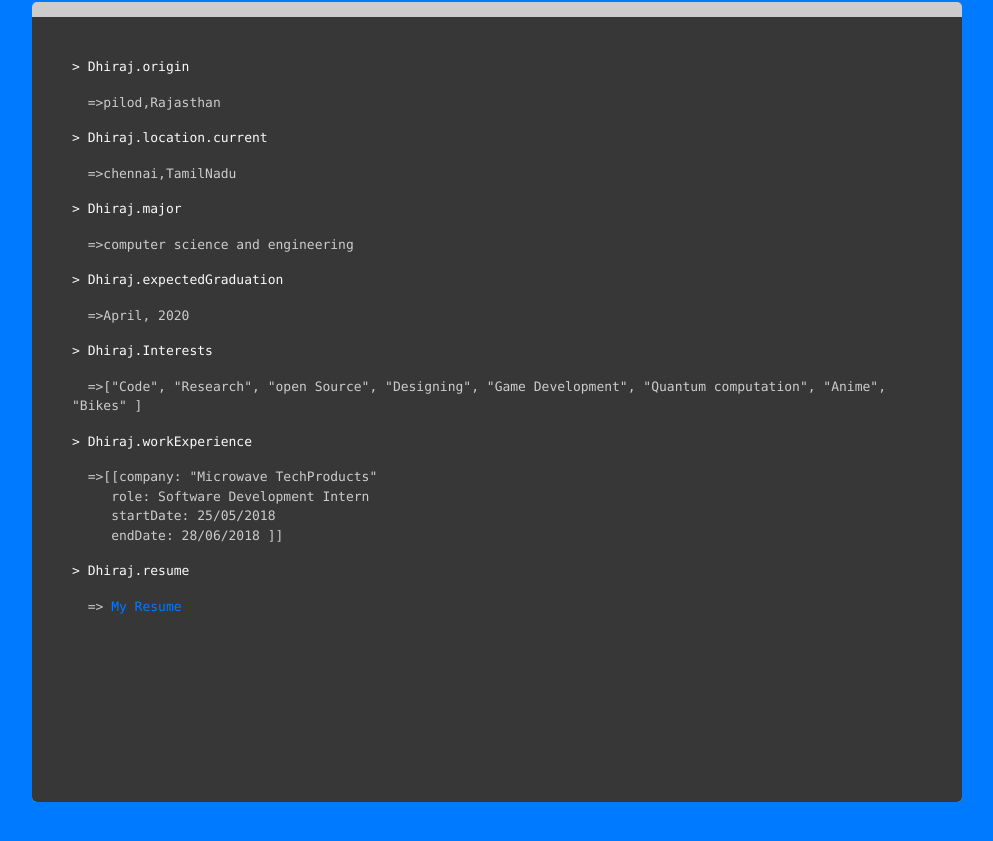
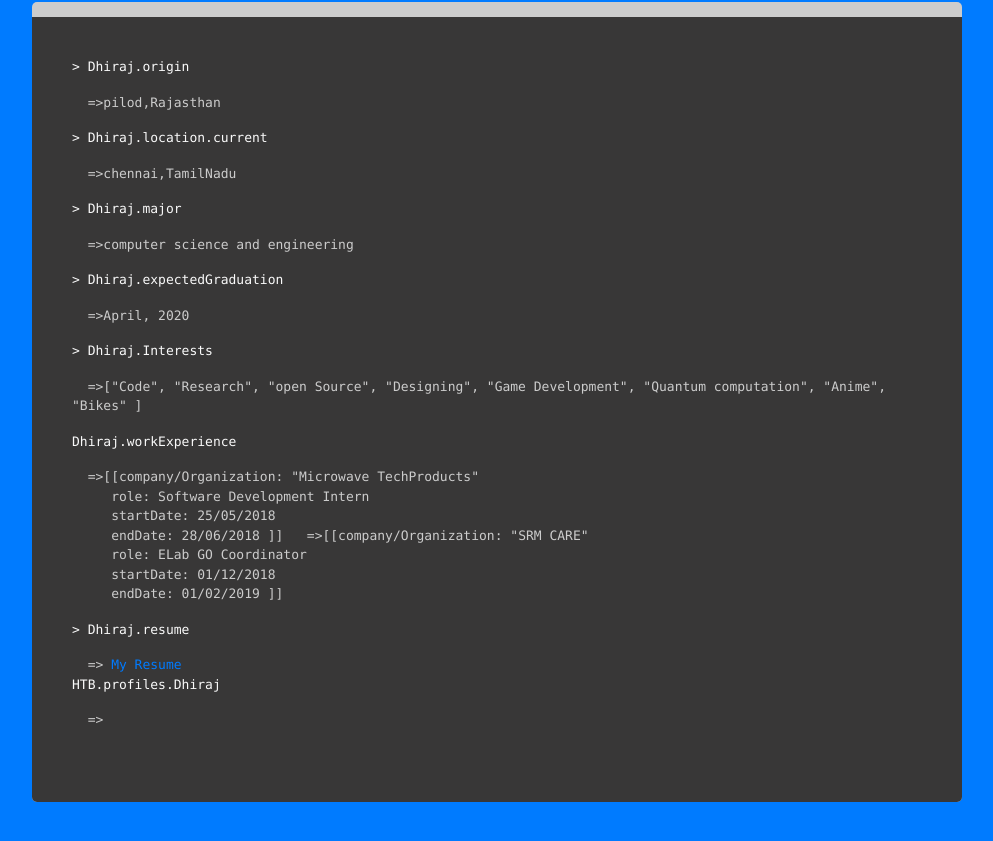
Before and after one commit to spdhiraj99/old-portfolio, a website with bundled scripts: page index.html in a window 1280 px wide. Shown: the part 1913-2754 px from the top of the page, without its empty margins (143-1136 px from the left). Built offline with nearby package versions, Linux system fonts and the light colour scheme.

Commit message:
Update index.html
updated work experience and relocated HTB badge

```diff
--- a/index.html
+++ b/index.html
@@ -81,7 +81,7 @@
         <img class="img-fluid mb-5 d-block mx-auto" src="img/profile1.png" alt="">
         <h1 class="text-uppercase mb-0">Dhiraj Sharma S</h1>
         <hr class="star-light">
-        <h2 class="font-weight-light mb-0">Software developer - Web Developer - native and hybrid app developer</h2>
+        <h2 class="font-weight-light mb-0">Software developer - Full Stack Developer - native and hybrid app developer</h2>
       </div>
     </header>
 
@@ -177,15 +177,21 @@
             <p> > Dhiraj.Interests</p>
             <span class="answer">&nbsp;&nbsp;=>["Code", "Research", "open Source", "Designing", "Game Development", "Quantum computation", "Anime", "Bikes" ]</span>
             <p></p>
-            <p> > Dhiraj.workExperience</p>
-            <span class="answer">&nbsp;&nbsp;=>[[company: "Microwave TechProducts"<br>
+            <p>Dhiraj.workExperience</p>
+            <span class="answer">&nbsp;&nbsp;=>[[company/Organization: "Microwave TechProducts"<br>
               &nbsp;&nbsp;&nbsp;&nbsp;&nbsp;role: Software Development Intern<br>
               &nbsp;&nbsp;&nbsp;&nbsp;&nbsp;startDate: 25/05/2018<br>
               &nbsp;&nbsp;&nbsp;&nbsp;&nbsp;endDate: 28/06/2018 ]]</span>
+            <span class="answer">&nbsp;&nbsp;=>[[company/Organization: "SRM CARE"<br>
+              &nbsp;&nbsp;&nbsp;&nbsp;&nbsp;role: ELab GO Coordinator<br>
+              &nbsp;&nbsp;&nbsp;&nbsp;&nbsp;startDate: 01/12/2018<br>
+              &nbsp;&nbsp;&nbsp;&nbsp;&nbsp;endDate: 01/02/2019 ]]</span>
             <p></p>
             <p> > Dhiraj.resume</p>
-            <span class="answer">&nbsp;&nbsp;=><a href="https://drive.google.com/open?id=1EakavbIatTYymi87AQhlMRxn_XHx7ooU">
+            <span class="answer">&nbsp;&nbsp;=><a href="https://drive.google.com/file/d/1pJgQ17JFS6sByGwdhqckAOBXcHMbiWKs/view?usp=sharing">
             My Resume</a></span>
+            <p> HTB.profiles.Dhiraj</p>
+            <span class="answer">&nbsp;&nbsp;=><script src="https://www.hackthebox.eu/badge/116474"></script></span>
           </div>
         </div>
       </div>
@@ -260,9 +266,6 @@
                 <a class="btn btn-outline-light btn-social text-center rounded-circle" href="https://plus.google.com/u/0/111998724400645001894">
                   <i class="fab fa-fw fa-google-plus-g"></i>
                 </a>
-              </li>
-              <li class="list-inline-item">
-                <script src="https://www.hackthebox.eu/badge/116474"></script>
               </li>
               <li class="list-inline-item">
                 <a class="btn btn-outline-light btn-social text-center rounded-circle" href="https://www.instagram.com/code_n_die/">
```
